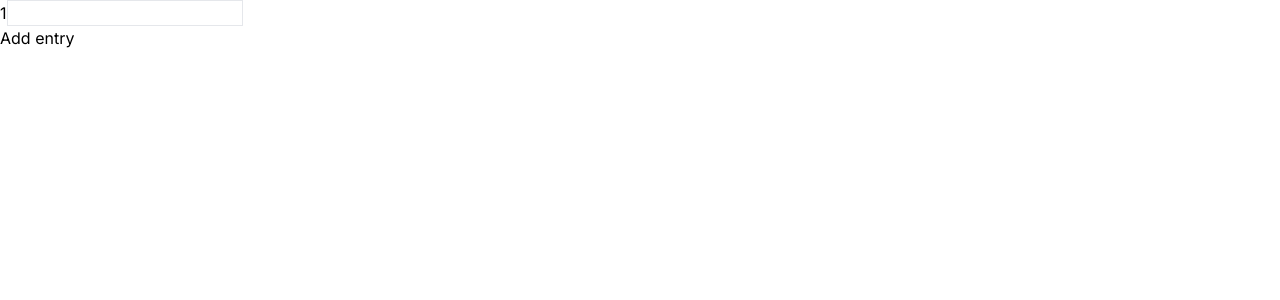
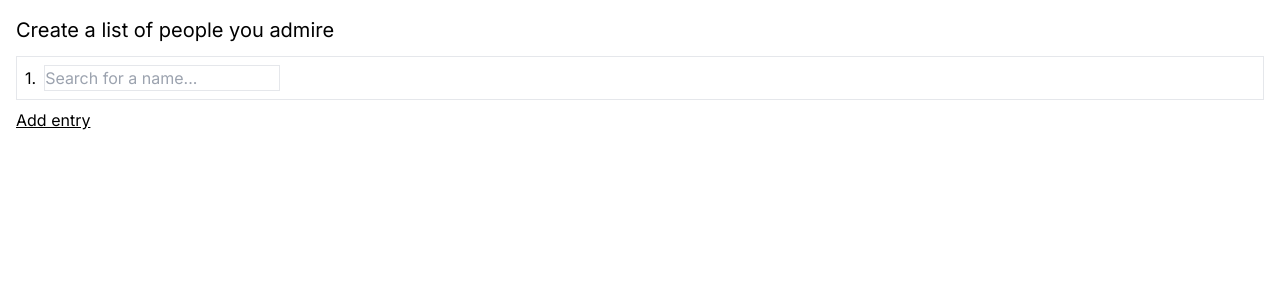
Before and after one commit to e10jon/admire, a Next.js app: page / in a window 1280 px wide. Shown: the top 300 px of the page. Built offline with nearby package versions, Linux system fonts and the light colour scheme.

Commit message:
basic styling

```diff
--- a/app/components/select-list-entry.tsx
+++ b/app/components/select-list-entry.tsx
@@ -6,7 +6,7 @@ import { Result } from '@/app/server/wikidata-api'
 import classNames from 'classnames'
 import debounce from 'lodash/debounce'
 
-export default function SelectListEntry({ position }: { position: number }) {
+export default function SelectListEntry({ position, className }: { position: number; className?: string }) {
   const [person, setPerson] = useState<Result[number] | null>(null)
   const [query, setQuery] = useState('')
   const [people, setPeople] = useState<Result | null>(null)
@@ -39,8 +39,8 @@ export default function SelectListEntry({ position }: { position: number }) {
   }, [query])
 
   return (
-    <div>
-      <span>{position}</span>
+    <div className={className}>
+      <span className='pr-2'>{position}.</span>
 
       {(() => {
         if (addPersonMode)
@@ -48,17 +48,17 @@ export default function SelectListEntry({ position }: { position: number }) {
             <>
               <form>
                 <div>
-                  <label>Name</label>
-                  <input name='name' />
+                  <label>Name: </label>
+                  <input name='name' className='border' />
                 </div>
 
                 <div>
-                  <label>Description</label>
-                  <input name='description' />
+                  <label>Description: </label>
+                  <input name='description' className='border' />
                 </div>
               </form>
 
-              <button type='button' onClick={() => setAddPersonMode(false)}>
+              <button type='button' onClick={() => setAddPersonMode(false)} className='underline'>
                 Cancel
               </button>
             </>
@@ -68,7 +68,7 @@ export default function SelectListEntry({ position }: { position: number }) {
           return (
             <span>
               Selected {person.name}{' '}
-              <button type='button' onClick={() => setPerson(null)}>
+              <button type='button' onClick={() => setPerson(null)} className='underline'>
                 Remove
               </button>
             </span>
@@ -76,7 +76,7 @@ export default function SelectListEntry({ position }: { position: number }) {
 
         return (
           <Combobox value={person} onChange={setPerson}>
-            <Combobox.Input onChange={debouncedSetQuery} className='border' />
+            <Combobox.Input onChange={debouncedSetQuery} className='border' placeholder='Search for a name...' />
             {fetching && 'Fetching...'}
 
             <Combobox.Options>
@@ -98,7 +98,7 @@ export default function SelectListEntry({ position }: { position: number }) {
                     .concat(
                       <div>
                         <button type='button' onClick={() => setAddPersonMode(true)}>
-                          Add your own
+                          + Add a person
                         </button>
                       </div>
                     )
@@ -107,7 +107,7 @@ export default function SelectListEntry({ position }: { position: number }) {
                   <div>
                     No results!{' '}
                     <button type='button' onClick={() => setAddPersonMode(true)}>
-                      Add your own
+                      + Add a person
                     </button>
                   </div>
                 )
@@ -119,8 +119,8 @@ export default function SelectListEntry({ position }: { position: number }) {
 
       {person || addPersonMode ? (
         <div>
-          <label>Reason</label>
-          <input name='reason' />
+          <label>Enter a brief reason why you chose this person: </label>
+          <input name='reason' className='border' />
         </div>
       ) : null}
     </div>
--- a/app/page.tsx
+++ b/app/page.tsx
@@ -8,26 +8,32 @@ export default function Home() {
   const [numEntries, setNumEntries] = useState(1)
 
   return (
-    <>
+    <div className='p-4'>
+      <div className='text-xl mb-3'>Create a list of people you admire</div>
+
       <div>
         {times(numEntries).map((_, index) => (
-          <SelectListEntry key={index} position={index + 1} />
+          <SelectListEntry key={index} position={index + 1} className='border p-2 mb-2' />
         ))}
       </div>
 
       <div>
         {numEntries <= 20 && (
-          <button type='button' onClick={() => setNumEntries(numEntries + 1)}>
-            Add entry
-          </button>
+          <div>
+            <button type='button' onClick={() => setNumEntries(numEntries + 1)} className='underline'>
+              Add entry
+            </button>
+          </div>
         )}
 
         {numEntries > 1 && (
-          <button type='button' onClick={() => setNumEntries(numEntries - 1)}>
-            Remove entry
-          </button>
+          <div>
+            <button type='button' onClick={() => setNumEntries(numEntries - 1)} className='underline'>
+              Remove entry
+            </button>
+          </div>
         )}
       </div>
-    </>
+    </div>
   )
 }
```
